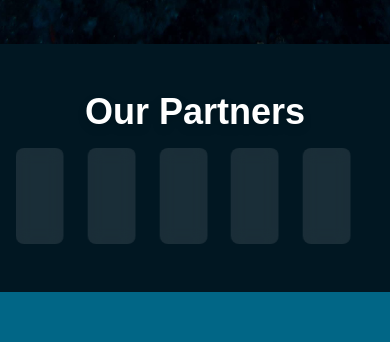
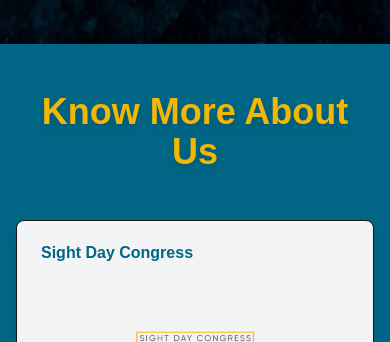
Before and after one commit to HamzaHajMtir1/IEEE-Sight-Day-Congress, a Next.js app: page / in a window 390 px wide. Shown: the part 800-1142 px from the top of the page. Built offline with nearby package versions, Linux system fonts and the light colour scheme.

Commit message:
Delete the caroucel on the mobile version

```diff
--- a/components/LogoCarousel.tsx
+++ b/components/LogoCarousel.tsx
@@ -46,10 +46,10 @@
   }, [currentIndex]);
 
   return (
-    <div className="w-full py-12 bg-sdc3 backdrop-blur-sm">
+    <div className="hidden sm:block w-full py-12 bg-sdc3 backdrop-blur-sm">
+      {/* Carousel is hidden on mobile (sm:hidden) and visible on larger screens (sm:block) */}
       <div className="container mx-auto px-4">
         <h3 className="text-4xl font-bold text-white mb-4 drop-shadow-lg text-center">Our Partners</h3>
-
 
         <div className="relative overflow-hidden">
           <div
```
